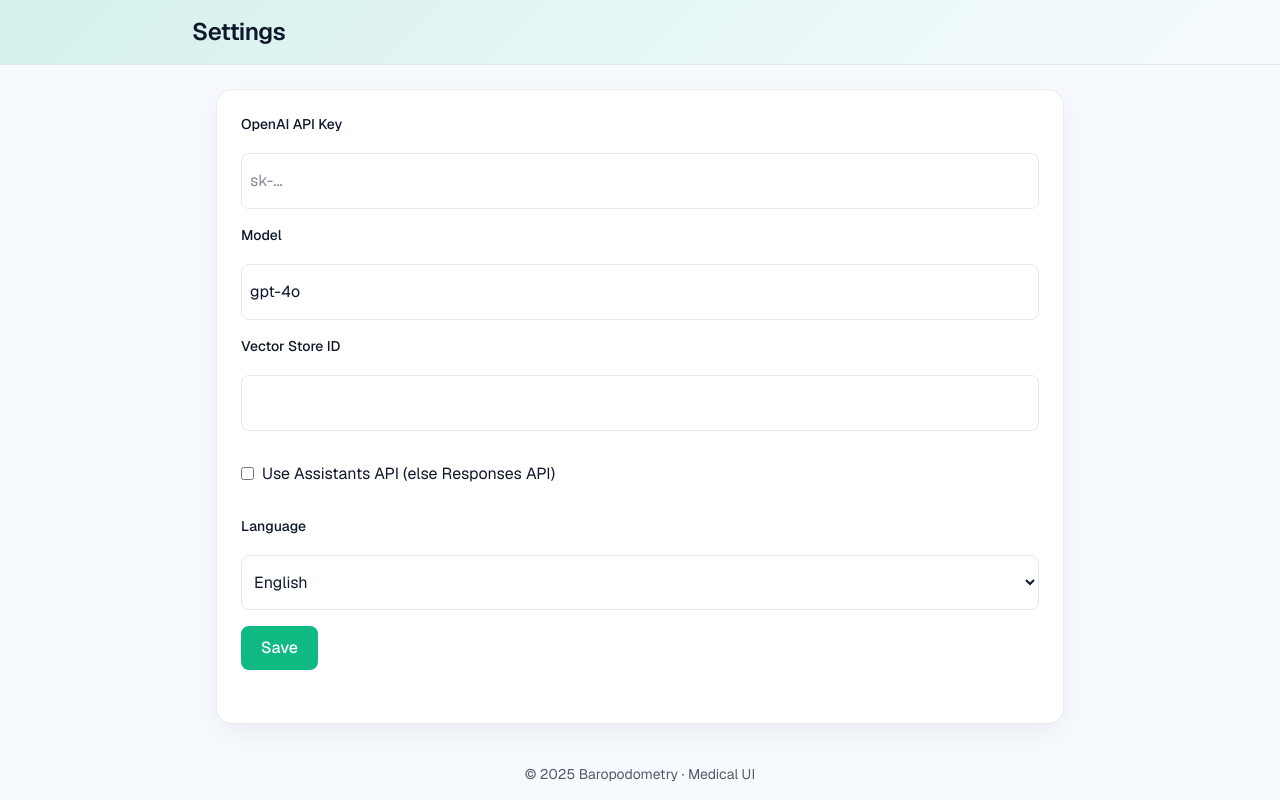
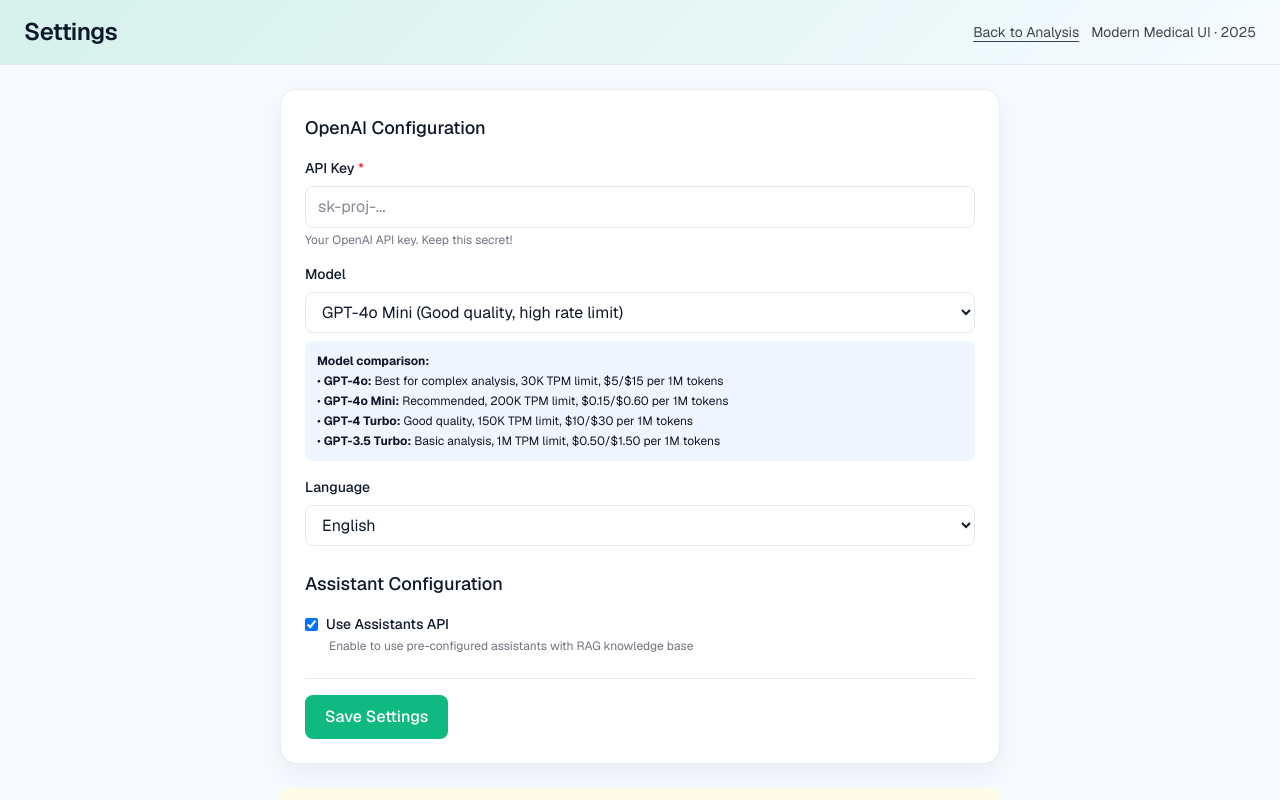
Before and after one commit to mcftira/baropodometry-web, a Next.js app: page /settings in a window 1280 px wide. Shown: the top 800 px of the page. Built offline with nearby package versions, Linux system fonts and the light colour scheme.

Commit message:
feat: add model selection and improved error display in UI

```diff
--- a/src/app/api/analyze/route.ts
+++ b/src/app/api/analyze/route.ts
@@ -105,14 +105,26 @@
       : settings.assistantIdNormal;
 
     console.log("Using assistant:", assistantId, "for mode:", mode);
+    console.log("Model:", settings.model);
     console.log("Thread ID:", thread.id);
+
+    // Adjust token limits based on model
+    const tokenLimits = {
+      "gpt-4o": { prompt: 15000, completion: 2000 },
+      "gpt-4o-mini": { prompt: 25000, completion: 3000 },
+      "gpt-4-turbo": { prompt: 20000, completion: 2500 },
+      "gpt-3.5-turbo": { prompt: 10000, completion: 1500 }
+    };
+
+    const limits = tokenLimits[settings.model as keyof typeof tokenLimits] || tokenLimits["gpt-4o-mini"];
 
     const run = await openai.beta.threads.runs.createAndPoll(
       thread.id,
       {
         assistant_id: assistantId,
-        max_prompt_tokens: 15000,  // Reduced from 50000
-        max_completion_tokens: 2000  // Reduced from 4000
+        model: settings.model, // Override assistant's default model
+        max_prompt_tokens: limits.prompt,
+        max_completion_tokens: limits.completion
       }
     );
 
--- a/src/app/page.tsx
+++ b/src/app/page.tsx
@@ -80,13 +80,35 @@
       );
 
       const res = await fetch("/api/analyze", { method: "POST", body: form });
+      const data = await res.json();
+
       if (!res.ok) {
-        const errData = await res.json().catch(() => ({ error: `HTTP ${res.status}` }));
-        throw new Error(errData.error || `HTTP ${res.status}`);
+        // Parse specific error types
+        let errorMessage = data.error || `HTTP ${res.status}`;
+
+        // Check for rate limit error
+        if (errorMessage.includes("rate_limit_exceeded")) {
+          const match = errorMessage.match(/Please try again in ([\d.]+)s/);
+          const seconds = match ? match[1] : "a few seconds";
+          errorMessage = `⏱️ Rate limit exceeded. Please wait ${seconds} seconds and try again. Consider switching to GPT-4o Mini in Settings for higher limits.`;
+        }
+        // Check for assistant not found
+        else if (errorMessage.includes("No assistant found") || errorMessage.includes("asst_")) {
+          errorMessage = `🔧 Assistant configuration error. Please check your Assistant IDs in Settings or recreate assistants.`;
+        }
+        // Check for API key error
+        else if (errorMessage.includes("API key") || errorMessage.includes("Incorrect API key")) {
+          errorMessage = `🔑 Invalid API key. Please check your OpenAI API key in Settings.`;
+        }
+        // Check for file upload error
+        else if (errorMessage.includes("Failed to upload")) {
+          errorMessage = `📁 Failed to upload PDF files. Please try again or check if PDFs are valid.`;
+        }
+
+        throw new Error(errorMessage);
       }
 
       setProgress("Parsing results...");
-      const data = await res.json();
 
       if (data.ok && data.data) {
         setResult(data.data);
@@ -169,8 +191,21 @@
               )}
 
               {error && (
-                <div className="mt-3 p-3 bg-red-50 border border-red-200 rounded-lg text-red-700">
-                  <strong>Error:</strong> {error}
+                <div className="mt-3 p-4 bg-red-50 border border-red-200 rounded-lg">
+                  <div className="flex items-start gap-3">
+                    <span className="text-2xl">⚠️</span>
+                    <div className="flex-1">
+                      <p className="text-sm font-medium text-red-800 mb-1">Error occurred:</p>
+                      <p className="text-sm text-red-700">{error}</p>
+                      {error.includes("Rate limit") && (
+                        <div className="mt-2 pt-2 border-t border-red-200">
+                          <a href="/settings" className="text-xs text-red-600 underline">
+                            → Go to Settings to change model
+          </a>
+        </div>
+                      )}
+                    </div>
+                  </div>
                 </div>
               )}
             </section>
--- a/src/app/settings/page.tsx
+++ b/src/app/settings/page.tsx
@@ -1,92 +1,209 @@
 "use client";
-import { useEffect, useState } from "react";
+import { useState, useEffect } from "react";
+import type { AppSettings } from "@/lib/types";
 import { loadSettings, saveSettings } from "@/lib/settings";
-import type { AppSettings } from "@/lib/types";
+
+const AVAILABLE_MODELS = [
+  { value: "gpt-4o", label: "GPT-4o (Best quality, lowest rate limit)" },
+  { value: "gpt-4o-mini", label: "GPT-4o Mini (Good quality, high rate limit)" },
+  { value: "gpt-4-turbo", label: "GPT-4 Turbo (High quality, medium rate limit)" },
+  { value: "gpt-3.5-turbo", label: "GPT-3.5 Turbo (Basic quality, highest rate limit)" }
+] as const;
 
 export default function SettingsPage() {
-  const [settings, setSettings] = useState<AppSettings>({ language: "English" });
+  const [settings, setSettings] = useState<AppSettings>({
+    apiKey: "",
+    model: "gpt-4o-mini",
+    language: "English",
+    useAssistants: true,
+    vectorStoreId: "",
+    assistantIdComparison: "",
+    assistantIdNormal: ""
+  });
   const [saved, setSaved] = useState(false);
 
   useEffect(() => {
-    setSettings((s: AppSettings) => ({ ...s, ...loadSettings() }));
+    const loaded = loadSettings();
+    if (loaded) {
+      setSettings(loaded);
+    }
   }, []);
 
-  function update<K extends keyof AppSettings>(k: K, v: AppSettings[K]) {
-    setSettings((s: AppSettings) => ({ ...s, [k]: v }));
-  }
-
-  function onSave() {
+  const handleSave = () => {
     saveSettings(settings);
     setSaved(true);
-    setTimeout(() => setSaved(false), 1500);
-  }
+    setTimeout(() => setSaved(false), 3000);
+  };
 
   return (
     <div className="app-shell font-sans">
       <header className="px-6 py-4 brand-gradient border-b border-[color:var(--muted)]">
-        <div className="max-w-4xl mx-auto flex items-center justify-between">
+        <div className="max-w-7xl mx-auto flex items-center justify-between">
           <h1 className="text-2xl font-semibold tracking-tight">Settings</h1>
-          {saved && <span className="text-sm text-emerald-700">Saved</span>}
+          <div className="text-sm opacity-80 flex items-center gap-3">
+            <a href="/" className="underline underline-offset-4">Back to Analysis</a>
+            <span>Modern Medical UI · 2025</span>
+          </div>
         </div>
       </header>
 
-      <main className="max-w-4xl mx-auto w-full p-6 grid gap-6">
-        <section className="glass-card p-6 grid gap-4">
-          <div className="grid gap-1">
-            <label className="text-sm font-medium">OpenAI API Key</label>
+      <main className="max-w-3xl mx-auto w-full p-6">
+        <div className="glass-card p-6 space-y-6">
+          <div>
+            <h2 className="text-lg font-medium mb-4">OpenAI Configuration</h2>
+
+            <div className="space-y-4">
+              <div>
+                <label className="block text-sm font-medium mb-2">
+                  API Key <span className="text-red-500">*</span>
+                </label>
                 <input
                   type="password"
                   value={settings.apiKey || ""}
-              onChange={(e) => update("apiKey", e.target.value)}
-              placeholder="sk-..."
-              className="rounded-lg border border-[color:var(--muted)] p-2"
+                  onChange={(e) => setSettings({ ...settings, apiKey: e.target.value })}
+                  className="w-full px-3 py-2 border border-[color:var(--muted)] rounded-lg bg-white/60"
+                  placeholder="sk-proj-..."
                 />
+                <p className="text-xs opacity-60 mt-1">
+                  Your OpenAI API key. Keep this secret!
+                </p>
               </div>
-          <div className="grid gap-1">
-            <label className="text-sm font-medium">Model</label>
+
+              <div>
+                <label className="block text-sm font-medium mb-2">
+                  Model
+                </label>
+                <select
+                  value={settings.model || "gpt-4o-mini"}
+                  onChange={(e) => setSettings({ ...settings, model: e.target.value as AppSettings["model"] })}
+                  className="w-full px-3 py-2 border border-[color:var(--muted)] rounded-lg bg-white/60"
+                >
+                  {AVAILABLE_MODELS.map(model => (
+                    <option key={model.value} value={model.value}>
+                      {model.label}
+                    </option>
+                  ))}
+                </select>
+                <div className="mt-2 p-3 bg-blue-50 rounded-lg text-xs">
+                  <strong>Model comparison:</strong>
+                  <ul className="mt-1 space-y-1">
+                    <li>• <strong>GPT-4o:</strong> Best for complex analysis, 30K TPM limit, $5/$15 per 1M tokens</li>
+                    <li>• <strong>GPT-4o Mini:</strong> Recommended, 200K TPM limit, $0.15/$0.60 per 1M tokens</li>
+                    <li>• <strong>GPT-4 Turbo:</strong> Good quality, 150K TPM limit, $10/$30 per 1M tokens</li>
+                    <li>• <strong>GPT-3.5 Turbo:</strong> Basic analysis, 1M TPM limit, $0.50/$1.50 per 1M tokens</li>
+                  </ul>
+                </div>
+              </div>
+
+              <div>
+                <label className="block text-sm font-medium mb-2">
+                  Language
+                </label>
+                <select
+                  value={settings.language || "English"}
+                  onChange={(e) => setSettings({ ...settings, language: e.target.value as AppSettings["language"] })}
+                  className="w-full px-3 py-2 border border-[color:var(--muted)] rounded-lg bg-white/60"
+                >
+                  <option value="English">English</option>
+                  <option value="Hungarian">Magyar</option>
+                </select>
+              </div>
+            </div>
+          </div>
+
+          <div>
+            <h2 className="text-lg font-medium mb-4">Assistant Configuration</h2>
+
+            <div className="space-y-4">
+              <div>
+                <label className="flex items-center gap-2">
                   <input
-              type="text"
-              value={settings.model || "gpt-4o"}
-              onChange={(e) => update("model", e.target.value)}
-              className="rounded-lg border border-[color:var(--muted)] p-2"
+                    type="checkbox"
+                    checked={settings.useAssistants}
+                    onChange={(e) => setSettings({ ...settings, useAssistants: e.target.checked })}
+                    className="rounded"
                   />
+                  <span className="text-sm font-medium">Use Assistants API</span>
+                </label>
+                <p className="text-xs opacity-60 mt-1 ml-6">
+                  Enable to use pre-configured assistants with RAG knowledge base
+                </p>
               </div>
-          <div className="grid gap-1">
-            <label className="text-sm font-medium">Vector Store ID</label>
+
+              {settings.useAssistants && (
+                <>
+                  <div>
+                    <label className="block text-sm font-medium mb-2">
+                      Vector Store ID
+                    </label>
                     <input
                       type="text"
                       value={settings.vectorStoreId || ""}
-              onChange={(e) => update("vectorStoreId", e.target.value)}
-              className="rounded-lg border border-[color:var(--muted)] p-2"
+                      onChange={(e) => setSettings({ ...settings, vectorStoreId: e.target.value })}
+                      className="w-full px-3 py-2 border border-[color:var(--muted)] rounded-lg bg-white/60 font-mono text-xs"
+                      placeholder="vs_..."
                     />
                   </div>
-          <div className="flex items-center gap-2">
+
+                  <div>
+                    <label className="block text-sm font-medium mb-2">
+                      Comparison Assistant ID
+                    </label>
                     <input
-              id="useAssistants"
-              type="checkbox"
-              checked={!!settings.useAssistants}
-              onChange={(e) => update("useAssistants", e.target.checked)}
+                      type="text"
+                      value={settings.assistantIdComparison || ""}
+                      onChange={(e) => setSettings({ ...settings, assistantIdComparison: e.target.value })}
+                      className="w-full px-3 py-2 border border-[color:var(--muted)] rounded-lg bg-white/60 font-mono text-xs"
+                      placeholder="asst_..."
                     />
-            <label htmlFor="useAssistants">Use Assistants API (else Responses API)</label>
                   </div>
-          <div className="grid gap-1">
-            <label className="text-sm font-medium">Language</label>
-            <select
-              value={settings.language || "English"}
-              onChange={(e) => update("language", e.target.value as AppSettings["language"])}
-              className="rounded-lg border border-[color:var(--muted)] p-2"
+
+                  <div>
+                    <label className="block text-sm font-medium mb-2">
+                      Normal Assistant ID
+                    </label>
+                    <input
+                      type="text"
+                      value={settings.assistantIdNormal || ""}
+                      onChange={(e) => setSettings({ ...settings, assistantIdNormal: e.target.value })}
+                      className="w-full px-3 py-2 border border-[color:var(--muted)] rounded-lg bg-white/60 font-mono text-xs"
+                      placeholder="asst_..."
+                    />
+                  </div>
+                </>
+              )}
+            </div>
+          </div>
+
+          <div className="flex items-center justify-between pt-4 border-t border-[color:var(--muted)]">
+            <button
+              onClick={handleSave}
+              className="btn-primary"
             >
-              <option>English</option>
-              <option>Hungarian</option>
-            </select>
+              Save Settings
+            </button>
+            {saved && (
+              <span className="text-sm text-green-600">✓ Settings saved</span>
+            )}
           </div>
-          <div>
-            <button className="btn-primary" onClick={onSave}>Save</button>
         </div>
-        </section>
+
+        <div className="mt-6 p-4 bg-yellow-50 rounded-lg">
+          <h3 className="text-sm font-medium text-yellow-800 mb-2">⚠️ Rate Limit Information</h3>
+          <p className="text-xs text-yellow-700">
+            If you encounter "rate_limit_exceeded" errors, try:
+          </p>
+          <ul className="text-xs text-yellow-700 mt-1 list-disc list-inside">
+            <li>Switching to GPT-4o Mini or GPT-3.5 Turbo</li>
+            <li>Waiting a few seconds between requests</li>
+            <li>Reducing the size of your PDF files</li>
+          </ul>
+        </div>
       </main>
 
-      <footer className="px-6 py-4 text-sm opacity-70 text-center">© 2025 Baropodometry · Medical UI</footer>
+      <footer className="px-6 py-4 text-sm opacity-70 text-center mt-12">
+        © 2025 Baropodometry · Medical UI
+      </footer>
     </div>
   );
 }
--- a/src/lib/types.ts
+++ b/src/lib/types.ts
@@ -1,7 +1,9 @@
 export type AppSettings = {
   apiKey?: string;
-  model?: string; // e.g., gpt-4o, gpt-4o-mini
+  model?: "gpt-4o" | "gpt-4o-mini" | "gpt-4-turbo" | "gpt-3.5-turbo";
   vectorStoreId?: string;
   useAssistants?: boolean;
   language?: "English" | "Hungarian";
+  assistantIdComparison?: string;
+  assistantIdNormal?: string;
 };
```
Lines whose indentation alone changed are shown as unchanged.
